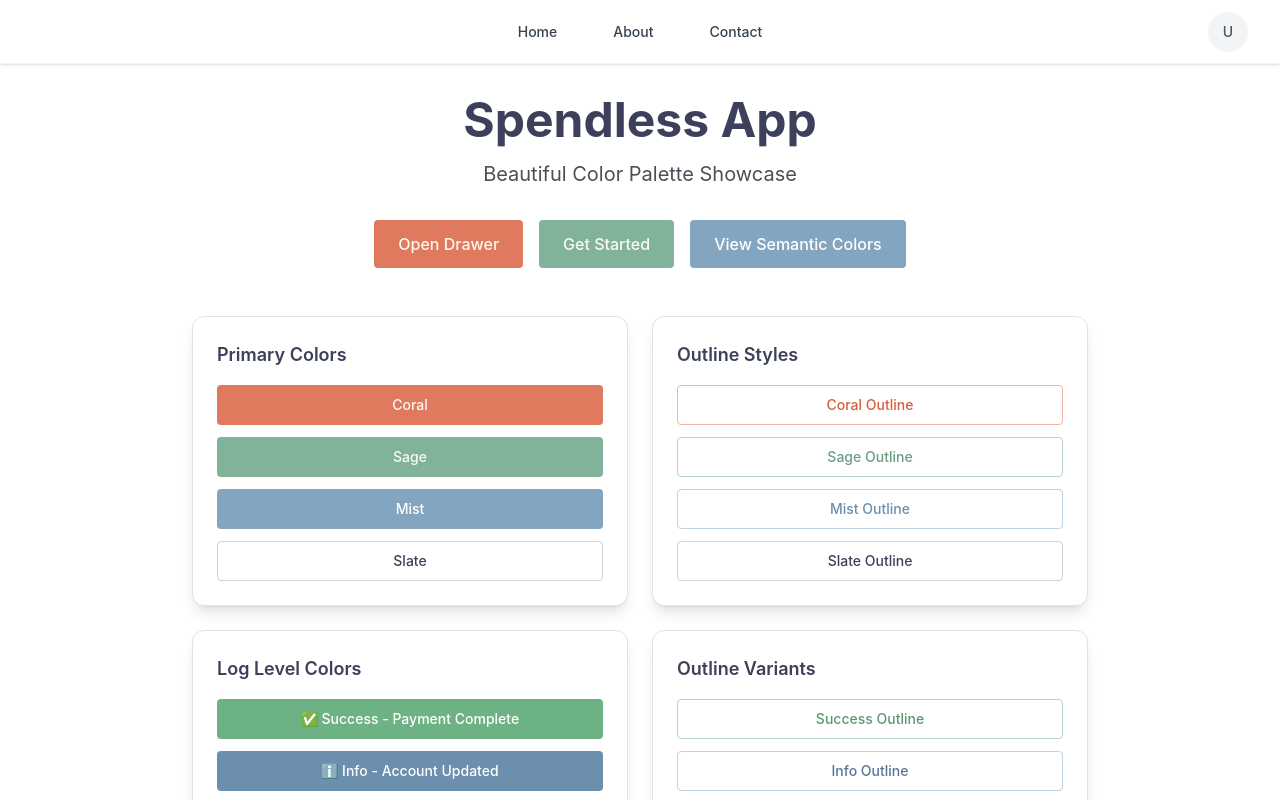
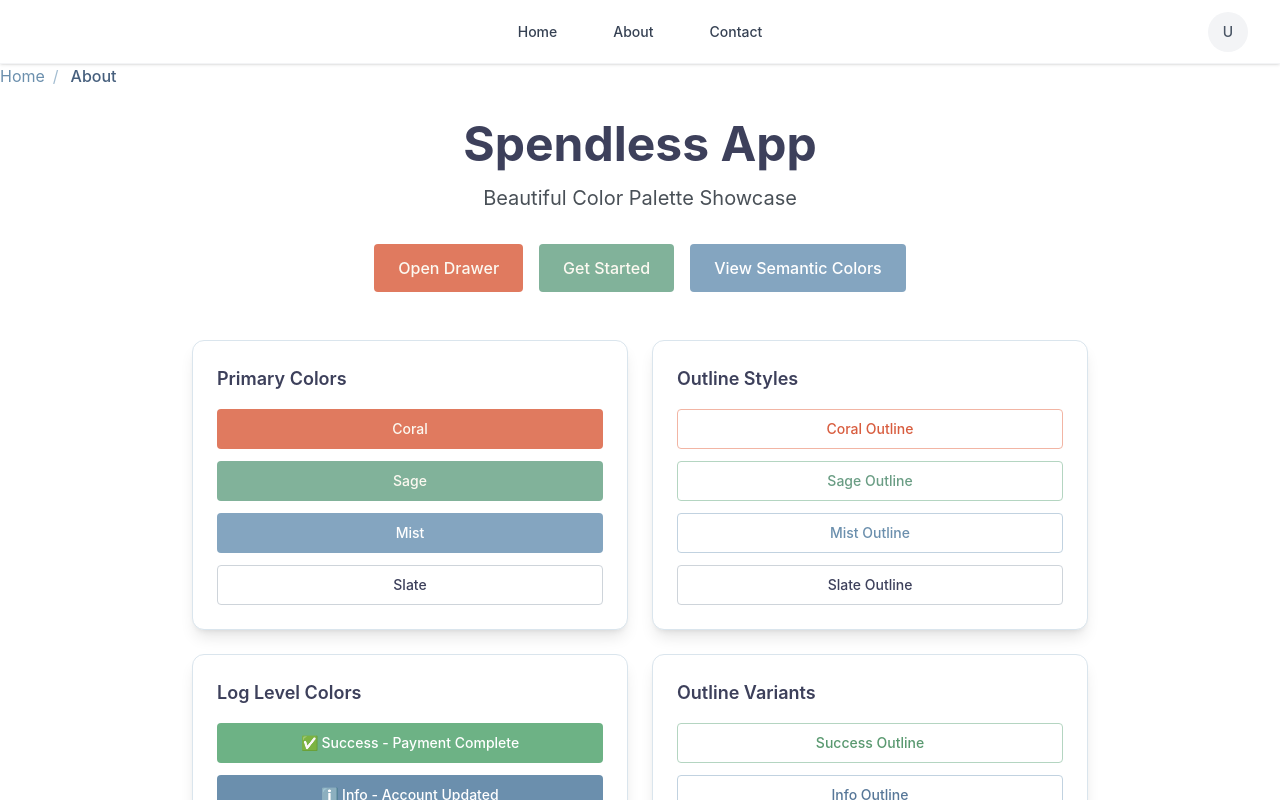
Before and after one commit to dimasbaguspm/spendless-app, a React (Vite) app: page / in a window 1280 px wide. Shown: the top 800 px of the page. Built offline with nearby package versions, Linux system fonts and the light colour scheme.

Commit message:
feat: add Breadcrumb component with context and supporting subcomponents

```diff
--- /dev/null
+++ b/src/components/breadcrumb/breadcrumb-context.tsx
@@ -0,0 +1,16 @@
+import React, { createContext, useContext } from 'react';
+
+export interface BreadcrumbContextValue {
+  separator?: React.ReactNode;
+  variant?: 'mist' | 'slate' | 'sage';
+}
+
+export const BreadcrumbContext = createContext<BreadcrumbContextValue | undefined>(undefined);
+
+export function useBreadcrumbContext() {
+  const context = useContext(BreadcrumbContext);
+  if (!context) {
+    throw new Error('Breadcrumb components must be used within a Breadcrumb');
+  }
+  return context;
+}
--- /dev/null
+++ b/src/components/breadcrumb/breadcrumb-item.tsx
@@ -0,0 +1,65 @@
+import React from 'react';
+
+import { cn } from '../../libs/utils';
+
+import { useBreadcrumbContext } from './breadcrumb-context';
+
+export interface BreadcrumbItemProps {
+  children: React.ReactNode;
+  className?: string;
+  isCurrentPage?: boolean;
+  href?: string;
+  onClick?: (event: React.MouseEvent<HTMLAnchorElement>) => void;
+}
+
+export function BreadcrumbItem({ children, className, isCurrentPage = false, href, onClick }: BreadcrumbItemProps) {
+  const { separator, variant } = useBreadcrumbContext();
+
+  const variantClasses = {
+    mist: {
+      link: 'text-mist-600 hover:text-mist-700 hover:underline transition-colors',
+      current: 'text-mist-800 font-medium',
+      separator: 'text-mist-400',
+    },
+    slate: {
+      link: 'text-slate-600 hover:text-slate-700 hover:underline transition-colors',
+      current: 'text-slate-800 font-medium',
+      separator: 'text-slate-400',
+    },
+    sage: {
+      link: 'text-sage-600 hover:text-sage-700 hover:underline transition-colors',
+      current: 'text-sage-800 font-medium',
+      separator: 'text-sage-400',
+    },
+  };
+
+  const classes = variantClasses[variant ?? 'mist'];
+
+  const content = isCurrentPage ? (
+    <span className={cn(classes.current, 'cursor-default', className)} aria-current="page">
+      {children}
+    </span>
+  ) : href ? (
+    <a href={href} onClick={onClick} className={cn(classes.link, className)}>
+      {children}
+    </a>
+  ) : (
+    <button
+      onClick={onClick as unknown as React.MouseEventHandler<HTMLButtonElement>}
+      className={cn(classes.link, 'bg-transparent border-none p-0 cursor-pointer', className)}
+    >
+      {children}
+    </button>
+  );
+
+  return (
+    <li className="flex items-center">
+      {content}
+      {!isCurrentPage && (
+        <span className={cn('mx-2 select-none', classes.separator)} aria-hidden="true">
+          {separator}
+        </span>
+      )}
+    </li>
+  );
+}
--- /dev/null
+++ b/src/components/breadcrumb/breadcrumb-link.tsx
@@ -0,0 +1,40 @@
+import React from 'react';
+
+import { cn } from '../../libs/utils';
+
+export interface BreadcrumbLinkProps {
+  children: React.ReactNode;
+  href?: string;
+  onClick?: (event: React.MouseEvent<HTMLAnchorElement | HTMLButtonElement>) => void;
+  className?: string;
+  variant?: 'mist' | 'slate' | 'sage';
+}
+
+export function BreadcrumbLink({ children, href, onClick, className, variant = 'mist' }: BreadcrumbLinkProps) {
+  const variantClasses = {
+    mist: 'text-mist-600 hover:text-mist-700 hover:underline transition-colors',
+    slate: 'text-slate-600 hover:text-slate-700 hover:underline transition-colors',
+    sage: 'text-sage-600 hover:text-sage-700 hover:underline transition-colors',
+  };
+
+  if (href) {
+    return (
+      <a
+        href={href}
+        onClick={onClick as React.MouseEventHandler<HTMLAnchorElement>}
+        className={cn(variantClasses[variant], className)}
+      >
+        {children}
+      </a>
+    );
+  }
+
+  return (
+    <button
+      onClick={onClick as React.MouseEventHandler<HTMLButtonElement>}
+      className={cn(variantClasses[variant], 'bg-transparent border-none p-0 cursor-pointer', className)}
+    >
+      {children}
+    </button>
+  );
+}
--- /dev/null
+++ b/src/components/breadcrumb/breadcrumb-page.tsx
@@ -0,0 +1,23 @@
+import React from 'react';
+
+import { cn } from '../../libs/utils';
+
+export interface BreadcrumbPageProps {
+  children: React.ReactNode;
+  className?: string;
+  variant?: 'mist' | 'slate' | 'sage';
+}
+
+export function BreadcrumbPage({ children, className, variant = 'mist' }: BreadcrumbPageProps) {
+  const variantClasses = {
+    mist: 'text-mist-800 font-medium',
+    slate: 'text-slate-800 font-medium',
+    sage: 'text-sage-800 font-medium',
+  };
+
+  return (
+    <span className={cn(variantClasses[variant], 'cursor-default', className)} aria-current="page">
+      {children}
+    </span>
+  );
+}
--- /dev/null
+++ b/src/components/breadcrumb/breadcrumb-separator.tsx
@@ -0,0 +1,16 @@
+import React from 'react';
+
+import { cn } from '../../libs/utils';
+
+export interface BreadcrumbSeparatorProps {
+  children?: React.ReactNode;
+  className?: string;
+}
+
+export function BreadcrumbSeparator({ children = '/', className }: BreadcrumbSeparatorProps) {
+  return (
+    <span className={cn('mx-2 text-mist-400 select-none', className)} aria-hidden="true">
+      {children}
+    </span>
+  );
+}
--- /dev/null
+++ b/src/components/breadcrumb/breadcrumb.tsx
@@ -0,0 +1,38 @@
+import React from 'react';
+
+import { cn } from '../../libs/utils';
+
+import { BreadcrumbContext, type BreadcrumbContextValue } from './breadcrumb-context';
+
+export interface BreadcrumbProps extends BreadcrumbContextValue {
+  children: React.ReactNode;
+  className?: string;
+  'aria-label'?: string;
+}
+
+const variantClasses = {
+  mist: 'text-mist-600',
+  slate: 'text-slate-600',
+  sage: 'text-sage-600',
+};
+
+export function Breadcrumb({
+  children,
+  className,
+  separator = '/',
+  variant = 'mist',
+  'aria-label': ariaLabel = 'Breadcrumb navigation',
+}: BreadcrumbProps) {
+  const contextValue: BreadcrumbContextValue = {
+    separator,
+    variant,
+  };
+
+  return (
+    <BreadcrumbContext.Provider value={contextValue}>
+      <nav aria-label={ariaLabel} className={cn('flex items-center space-x-1', variantClasses[variant], className)}>
+        <ol className="flex items-center space-x-1">{children}</ol>
+      </nav>
+    </BreadcrumbContext.Provider>
+  );
+}
--- /dev/null
+++ b/src/components/breadcrumb/index.ts
@@ -0,0 +1,27 @@
+import { Breadcrumb as BaseBreadcrumb } from './breadcrumb';
+import { BreadcrumbItem } from './breadcrumb-item';
+import { BreadcrumbLink } from './breadcrumb-link';
+import { BreadcrumbPage } from './breadcrumb-page';
+import { BreadcrumbSeparator } from './breadcrumb-separator';
+
+type BreadcrumbCompositionModel = {
+  Item: typeof BreadcrumbItem;
+  Link: typeof BreadcrumbLink;
+  Page: typeof BreadcrumbPage;
+  Separator: typeof BreadcrumbSeparator;
+};
+
+const BreadcrumbComposition = {
+  Item: BreadcrumbItem,
+  Link: BreadcrumbLink,
+  Page: BreadcrumbPage,
+  Separator: BreadcrumbSeparator,
+} satisfies BreadcrumbCompositionModel;
+
+export const Breadcrumb = Object.assign(BaseBreadcrumb, BreadcrumbComposition);
+
+export type { BreadcrumbProps } from './breadcrumb';
+export type { BreadcrumbItemProps } from './breadcrumb-item';
+export type { BreadcrumbLinkProps } from './breadcrumb-link';
+export type { BreadcrumbPageProps } from './breadcrumb-page';
+export type { BreadcrumbSeparatorProps } from './breadcrumb-separator';
--- a/src/components/index.ts
+++ b/src/components/index.ts
@@ -9,3 +9,4 @@ export { TopNav, type TopNavProps } from './top-nav';
 export { UserMenuPanel, type UserMenuPanelProps } from './top-nav/user-menu-panel';
 export { UserMenuItem, type UserMenuItemProps } from './top-nav/user-menu-item';
 export { UserMenuSeparator, type UserMenuSeparatorProps } from './top-nav/user-menu-separator';
+export { Breadcrumb, type BreadcrumbProps } from './breadcrumb';
--- a/src/routes/__root.tsx
+++ b/src/routes/__root.tsx
@@ -3,7 +3,7 @@ import { ReactQueryDevtools } from '@tanstack/react-query-devtools';
 import { Outlet, createRootRouteWithContext } from '@tanstack/react-router';
 import { TanStackRouterDevtools } from '@tanstack/react-router-devtools';
 
-import { TopNav } from '../components';
+import { Breadcrumb, TopNav } from '../components';
 
 interface MyRouterContext {
   queryClient: QueryClient;
@@ -19,6 +19,12 @@ export const Route = createRootRouteWithContext<MyRouterContext>()({
           { label: 'Contact', href: '/contact' },
         ]}
       />
+      <Breadcrumb>
+        <Breadcrumb.Item>Home</Breadcrumb.Item>
+        <Breadcrumb.Item href="/about" isCurrentPage>
+          About
+        </Breadcrumb.Item>
+      </Breadcrumb>
       <Outlet />
       <TanStackRouterDevtools />
       <ReactQueryDevtools buttonPosition="bottom-right" />;
```
